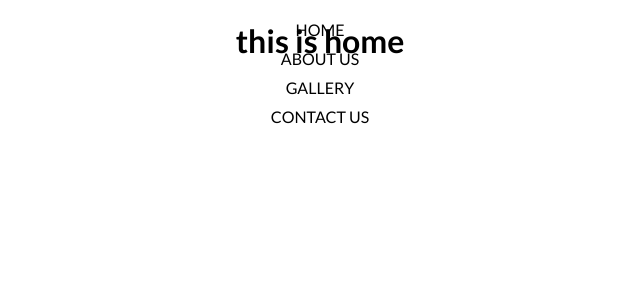
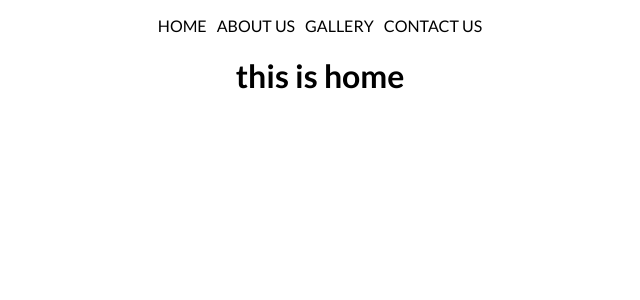
Before and after one commit to rimamenaa/DarKenza, a React (Vite) app: page / in a window 1280 px wide. Shown: the top 300 px of the page, without its empty margins (320-960 px from the left). Built offline with nearby package versions, Linux system fonts and the light colour scheme.

Commit message:
fixed responsive navbar

```diff
--- a/src/Components/NavbarStyles.css
+++ b/src/Components/NavbarStyles.css
@@ -4,7 +4,8 @@
     grid-gap: 10px;
     list-style: none;
     align-items: center;
-    padding: 0 30rem;
+    padding: 0 5%;  /* % instead of rem or px for better resposivity */
+    justify-content: center;
 }
 
 .navLinks {
@@ -16,7 +17,7 @@
     color: #ffbf00;
 }
 
-@media screen and (max-width: 1300px) {
+@media screen and (max-width: 850px) {
     .navMenu {
         display: flex;
         flex-direction: column;
```
